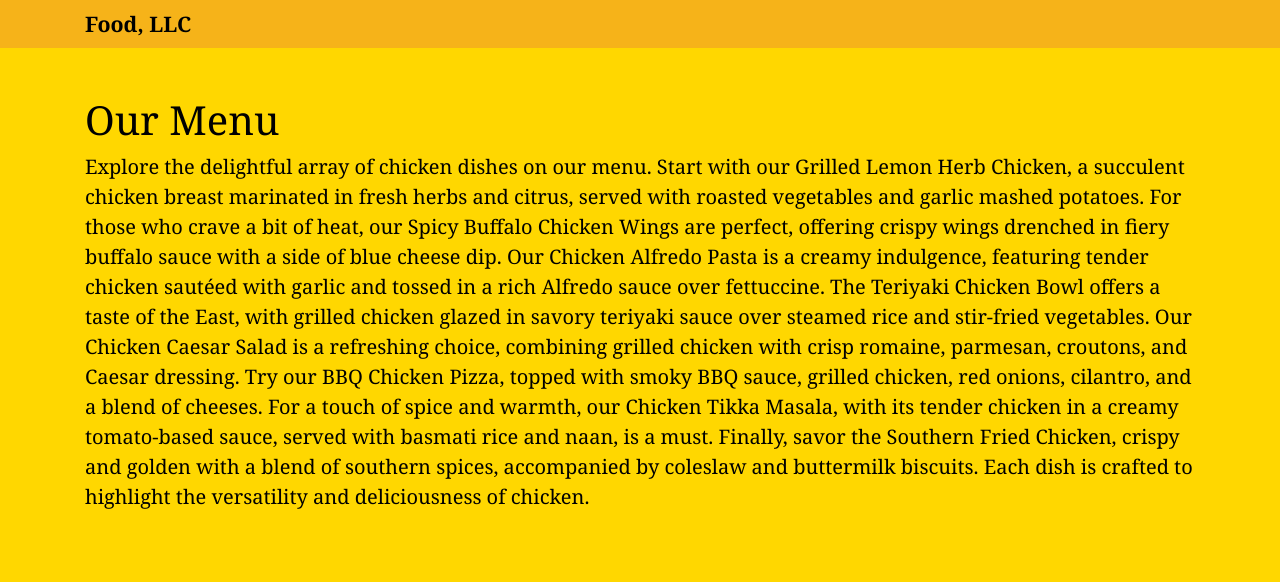
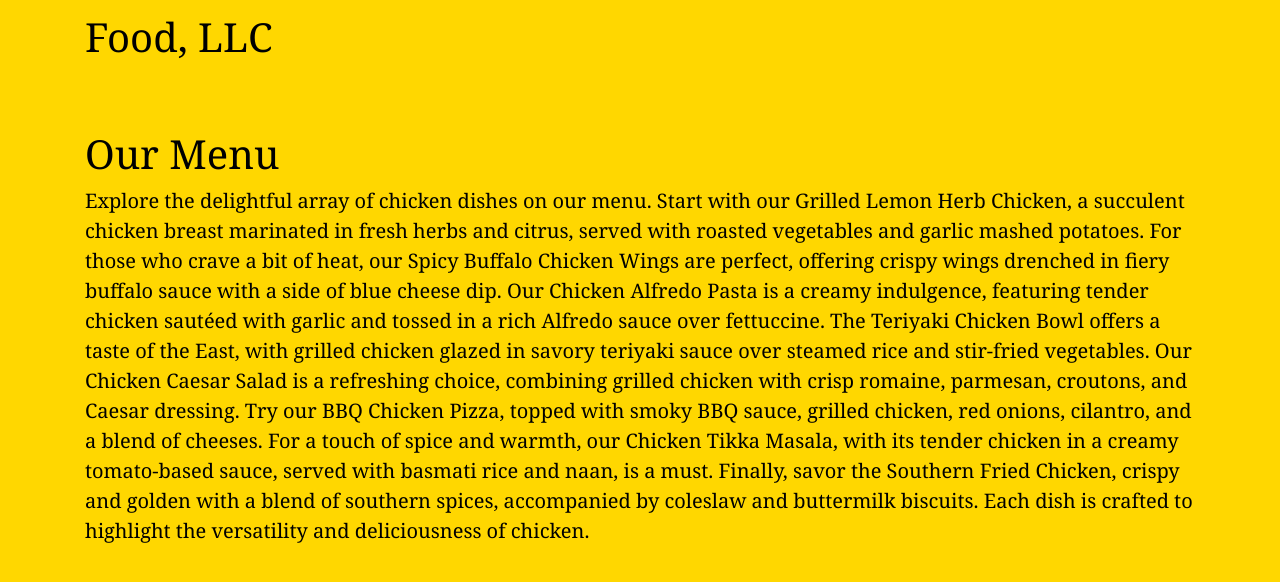
Before and after one commit to markusuwe/coursera-webdev, a plain HTML site: page module3-solution/index.html in a window 1280 px wide. Drawn offline with nearby package versions, Linux system fonts and the light colour scheme.

Commit message:
Improve text in nav bar

```diff
--- a/module3-solution/css/styles.css
+++ b/module3-solution/css/styles.css
@@ -5,11 +5,8 @@ body {
     font-family: Georgia, 'Times New Roman', Times, serif;
 }
 
-#header-nav {
+#navbar-brand {
     background-color: #f6b319;
     border-radius: 0;
     border: 0;
-    font-size: 16pt;
-    font-weight: bold;
-    t
 }
--- a/module3-solution/index.html
+++ b/module3-solution/index.html
@@ -12,7 +12,9 @@
 <body>
     <header>
         <nav id="header-nav" class="navbar navbar-default">
-            <div class="container">Food, LLC</div>
+            <div class="container">
+            <div class="navbar-brand"><h1>Food, LLC</h1></div>
+            </div>
         </nav>
     </header>
     <div class="container">
```
